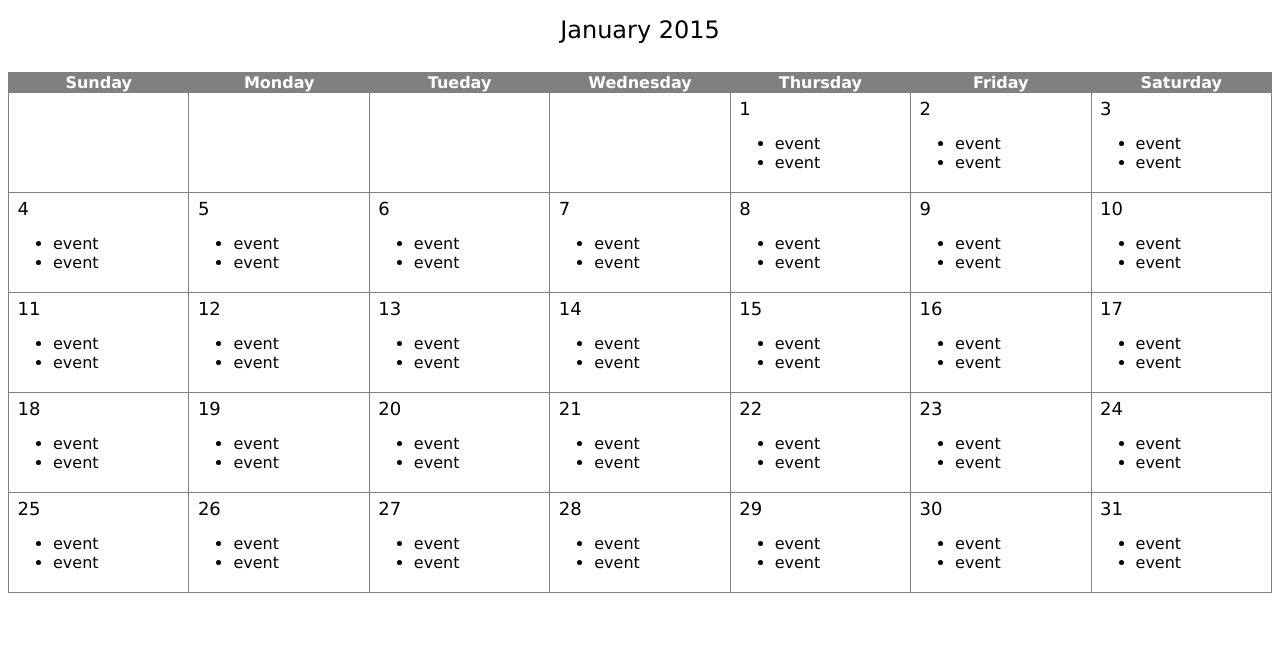
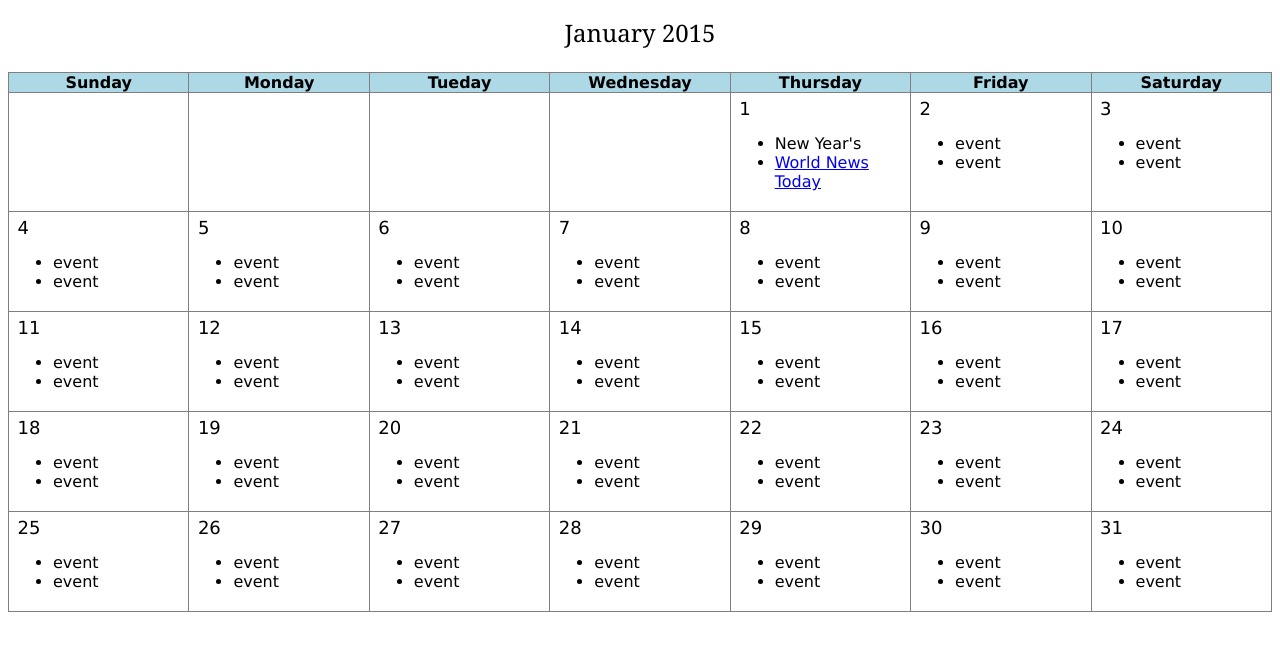
Before and after one commit to pedroce23/Calendar, a plain HTML site: page index.html in a window 1280 px wide. Drawn offline with Linux system fonts and the light colour scheme.

Commit message:
Submission

```diff
--- a/css/main.css
+++ b/css/main.css
@@ -1,6 +1,6 @@
 /* Styling for the title (Month and Year) of the calendar */
 h1 {
-    font: x-large Verdana, Arial, Helvetica, sans-serif;
+    font: x-large Cambria, Arial, Helvetica, sans-serif;
     text-align: center;
     height: 40px;
     background-color: white;
@@ -15,10 +15,10 @@ table {
     }
 /* Styling for the column headers (days of the week) */
 th {
-    padding: 0 0.5em;
+    padding: 0 1em;
     text-align: center;
-    background-color:gray;
-    color:white;
+    background-color:lightblue;
+    color: black;
     }
 /* Styling for the individual cells (days) */
 td  {
--- a/index.html
+++ b/index.html
@@ -46,12 +46,12 @@
 				<span class="date">1</span>
 				<ul class="events">
 					<li>
-						event
+						New Year's
 						<a href="#"></a>
 					</li>
 					<li>
-						event
-						<a href="#"></a>
+
+						<a href="http://www.cnn.com">World News Today</a>
 					</li>
 				</ul>
 			</td>
```
